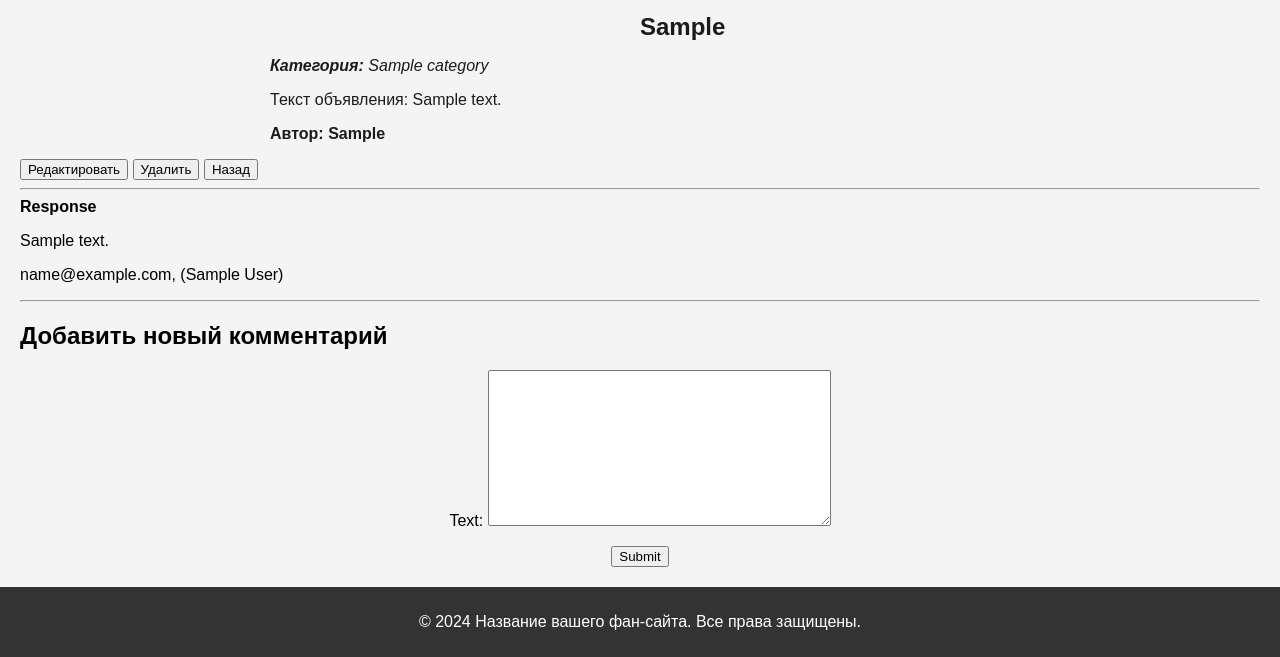
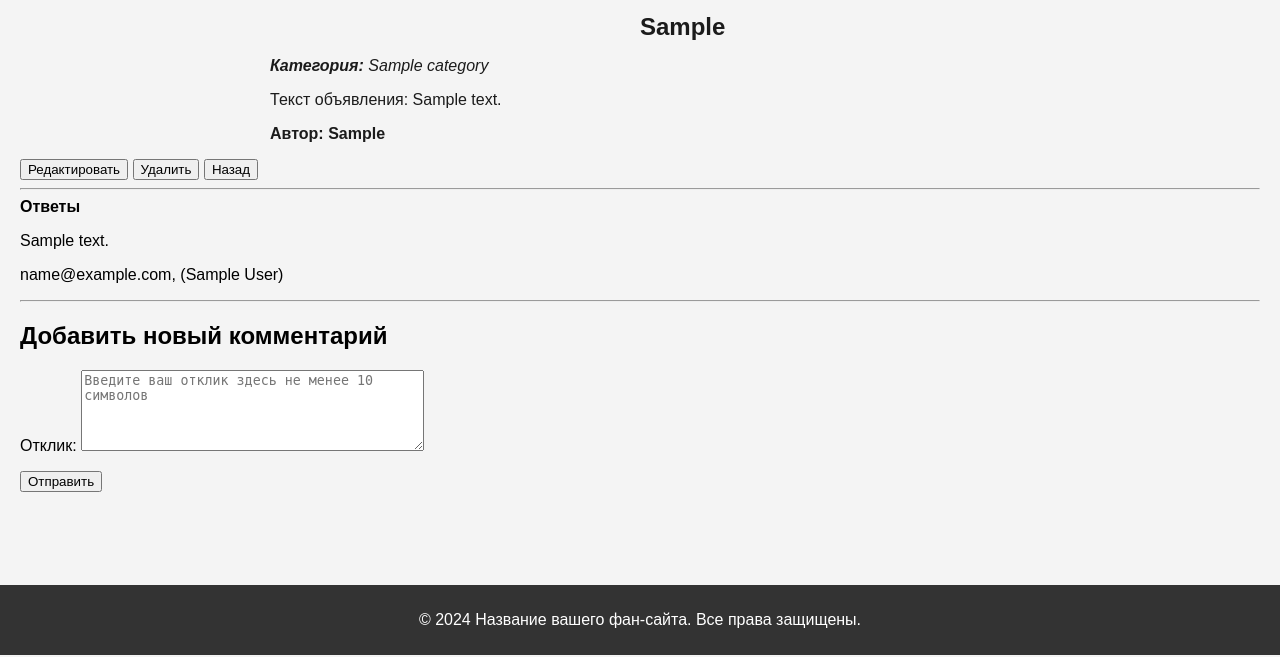
Before and after one commit to SergeyL-1979/SkillFactory_FPW-155_new, a Django app: a page that uses fan_board/templates/fan_board/advertisement_detail.html in a window 1280 px wide. Shown: the part 145-802 px from the top of the page. Run offline with Django 4.2, Linux system fonts and the light colour scheme; tables that the repository leaves empty hold one stand-in row (values such as "Sample post"); some libraries are stand-ins or nearby versions.

Commit message:
Небольшие правки

```diff
--- a/fan_board/forms.py
+++ b/fan_board/forms.py
@@ -31,6 +31,18 @@ class AdvertisementForm(forms.ModelForm):
 
 
 class ResponseForm(forms.ModelForm):
+
     class Meta:
         model = Response
         fields = ['text']
+        widgets = {
+            'text': forms.Textarea(
+                attrs={
+                    'class': 'form-control',
+                    'rows': 5, 'placeholder': 'Введите ваш отклик здесь не менее 10 символов',
+                }
+            ),
+        }
+        labels = {
+            'text': 'Отклик',
+        }
--- a/fan_board/templates/fan_board/advertisement_detail.html
+++ b/fan_board/templates/fan_board/advertisement_detail.html
@@ -1,11 +1,9 @@
 {% extends 'base.html' %}
 
 {% block content %}
-
-
     <div class="content">
-
-        <div class="col-lm-6 col-lx-6">
+        <div class="ad-details">
+            <div class="ad-info">
                 <h1 class="ad-detail">{{ ads_detail.headline }}</h1>
                 <div class="ads">
                     <p class="category"><strong>Категория: </strong>{{ ads_detail.ad_category }}</p>
@@ -13,8 +11,7 @@
                     <p class="author">Автор: {{ ads_detail.ad_author.first_name }}</p>
                 </div>
             </div>
-
-        <div>
+            <div class="ad-actions">
                 <button onclick="window.location.href='{% url 'fan_board:ads_update' ads_detail.headline %}'">Редактировать</button>
                 <form method="post" action="{% url 'fan_board:ads_delete' ads_detail.headline %}" style="display:inline;">
                     {% csrf_token %}
@@ -22,31 +19,30 @@
                 </form>
                 <button onclick="window.location.href='{% url 'fan_board:ads_list' %}'">Назад</button>
             </div>
+        </div>
         <hr>
         <div class="response">
-            <strong>Response</strong>
+            <strong>Ответы</strong>
             {% if ad_response %}
                 {% for response in ad_response %}
                     <p>{{ response.text }}</p>
                     <p>{{ response.user_answer }}</p>
                 {% endfor %}
             {% else %}
-                <h3>NO RESPONSE</h3>
+                <h3>Нет ответов</h3>
             {% endif %}
         </div>
         <hr>
-        <div>
-        <h2> Добавить новый комментарий </h2>
-            <form style="text-align: center;" method="post">
+        <div class="comment-form">
+            <h2>Добавить новый комментарий</h2>
+            <form method="post">
                 {% csrf_token %}
-                {% for f in form %}
-                <p><label class="form-label" for="{{f.ai_for_label}}">{{f.label}}: </label> {{ f }} </p>
-                <div class="form-error">{{ f.errors }}</div>
+                {% for field in form %}
+                    <p><label for="{{ field.id_for_label }}">{{ field.label }}: </label>{{ field }}</p>
+                    <div class="form-error">{{ field.errors }}</div>
                 {% endfor %}
-                <input type="submit" value="Submit">
+                <input type="submit" value="Отправить">
             </form>
         </div>
     </div>
-
-
 {% endblock %}
```
Lines whose indentation alone changed are shown as unchanged.
